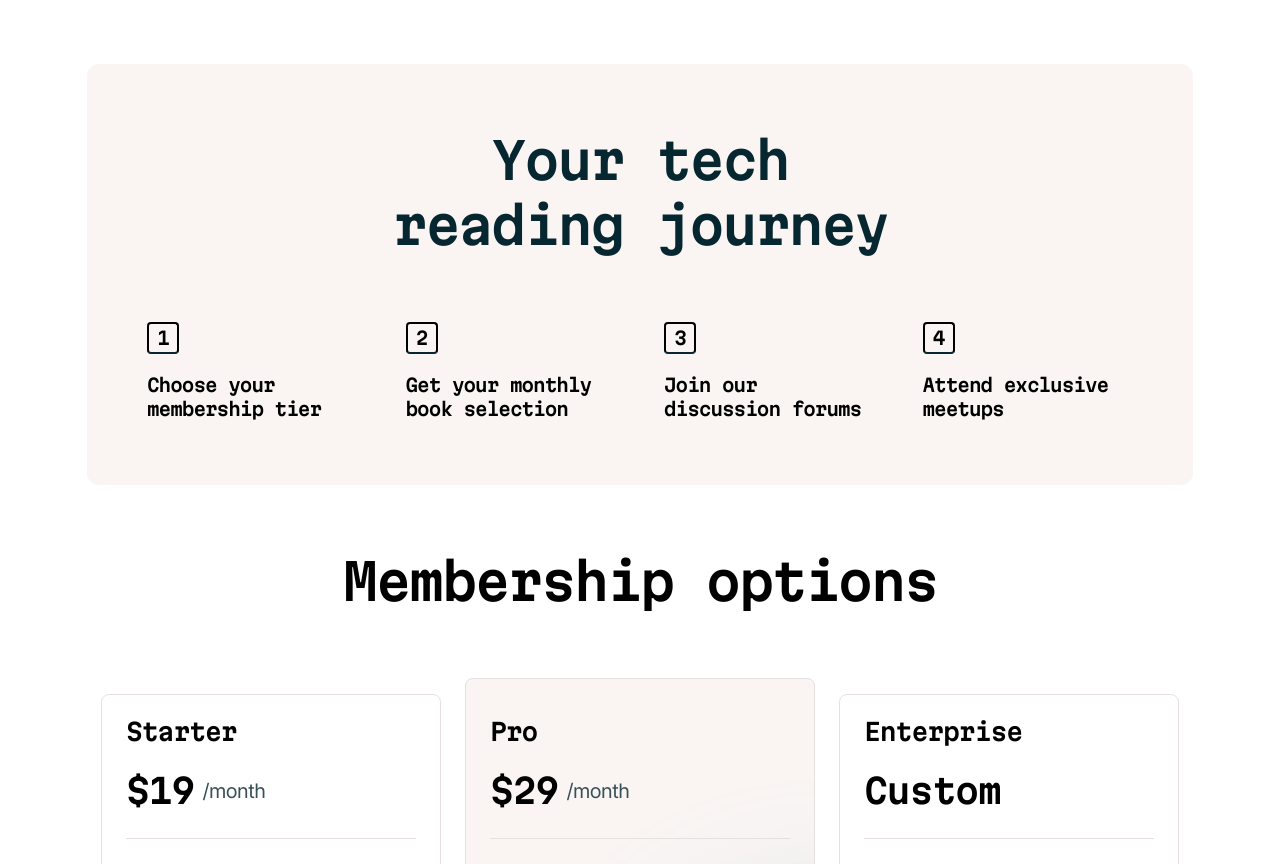
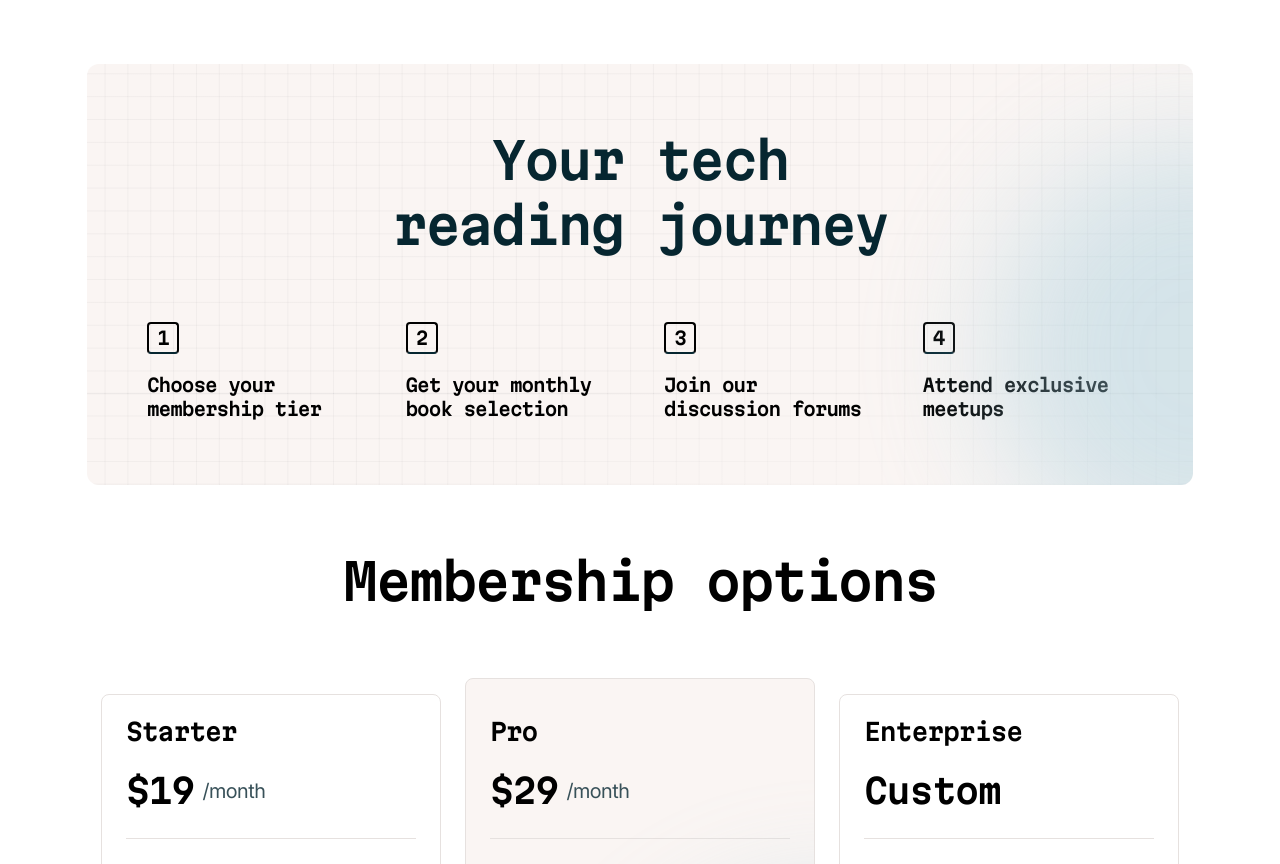
Before and after one commit to runny-life/tech-book-club-landing-page, a website built with Vite: page index.html in a window 1280 px wide. Shown: the part 1838-2702 px from the top of the page. Built offline with nearby package versions, Linux system fonts and the light colour scheme; files whose address does not match are found by name.

Commit message:
fix: fix image path section reading

```diff
--- a/index.html
+++ b/index.html
@@ -311,7 +311,7 @@
       <section aria-labelledby="reading-title">
         <div class="container">
           <div
-            class="relative flex flex-col gap-8 overflow-hidden rounded-xl bg-neutral-100 bg-[url('./src/assets/images/pattern-light-bg.svg')] bg-cover bg-center bg-no-repeat px-4 py-16 after:absolute after:-bottom-100 after:left-37.5 after:size-171 after:rounded-full after:bg-[url('./src/assets/images/pattern-glow.svg')] after:bg-cover after:bg-no-repeat md:after:right-[-30%] md:after:bottom-[-50%] lg:items-center lg:gap-16 lg:px-15 lg:after:left-[70%]"
+            class="relative flex flex-col gap-8 overflow-hidden rounded-xl bg-neutral-100 bg-[url('/src/assets/images/pattern-light-bg.svg')] bg-cover bg-center bg-no-repeat px-4 py-16 after:absolute after:-bottom-100 after:left-37.5 after:size-171 after:rounded-full after:bg-[url('/src/assets/images/pattern-glow.svg')] after:bg-cover after:bg-no-repeat md:after:right-[-30%] md:after:bottom-[-50%] lg:items-center lg:gap-16 lg:px-15 lg:after:left-[70%]"
           >
             <h2
               class="text-preset-2-mobile md:text-preset-2 font-semibold text-neutral-900 lg:max-w-lg lg:text-center"
```
